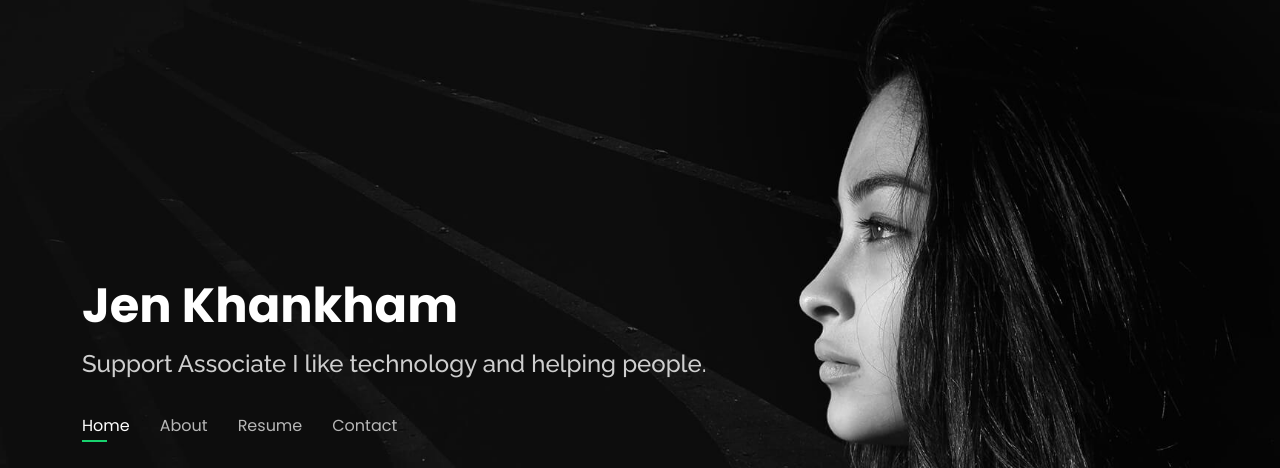
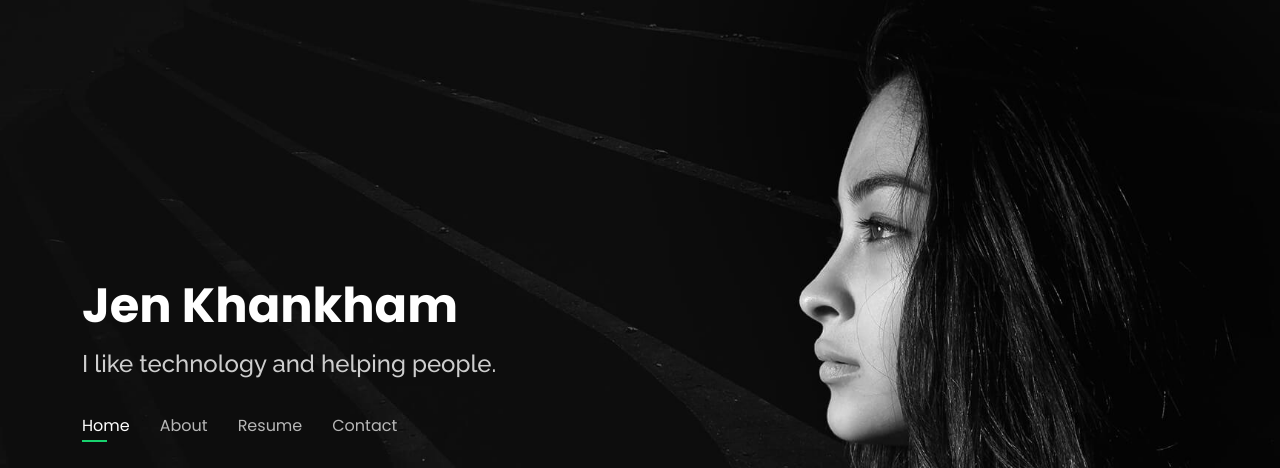
Before and after one commit to jenkhankham/jenkhankham.github.io, a plain HTML site: page index.html in a window 1280 px wide. Shown: the top 468 px of the page. Drawn offline with nearby package versions, Linux system fonts and the light colour scheme.

Commit message:
deleted Support Associate

```diff
--- a/index.html
+++ b/index.html
@@ -44,7 +44,7 @@
       <h1><a href="index.html">Jen Khankham</a></h1>
       <!-- Uncomment below if you prefer to use an image logo -->
       <!-- <a href="index.html" class="mr-auto"><img src="assets/img/logo.png" alt="" class="img-fluid"></a> -->
-      <h2>Support Associate I like technology and helping people.</h2>
+      <h2>I like technology and helping people.</h2>
 
       <nav id="navbar" class="navbar">
         <ul>
```
